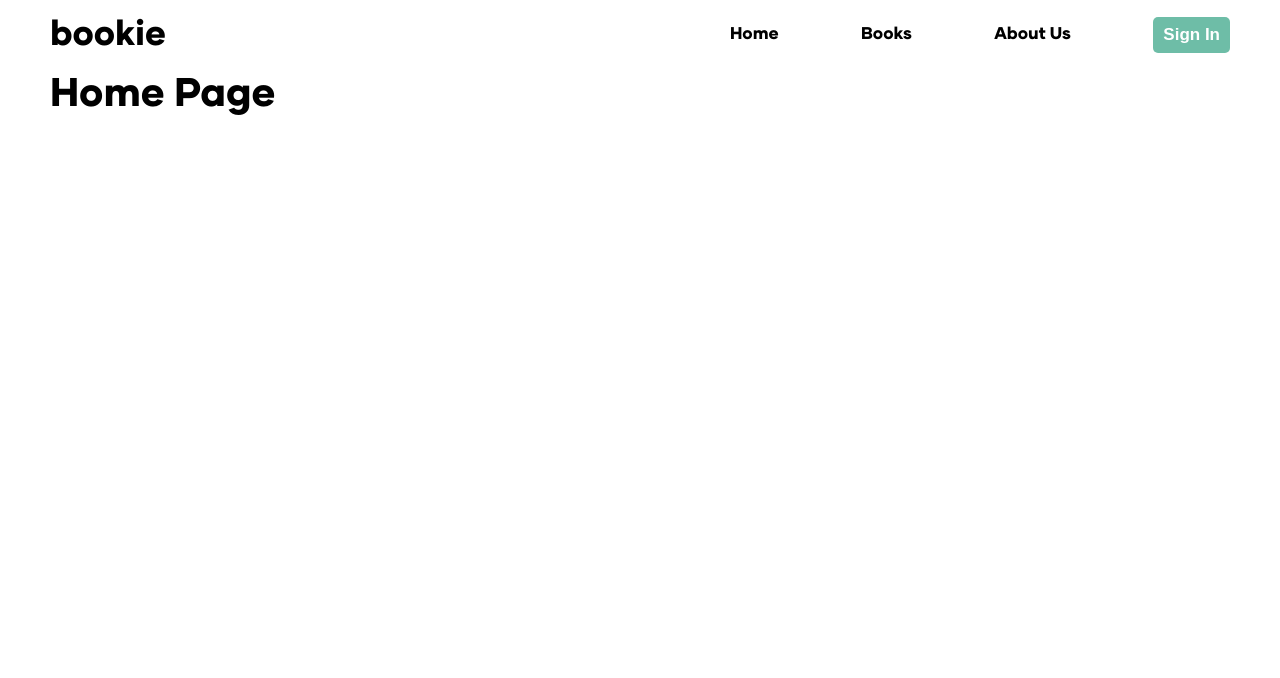
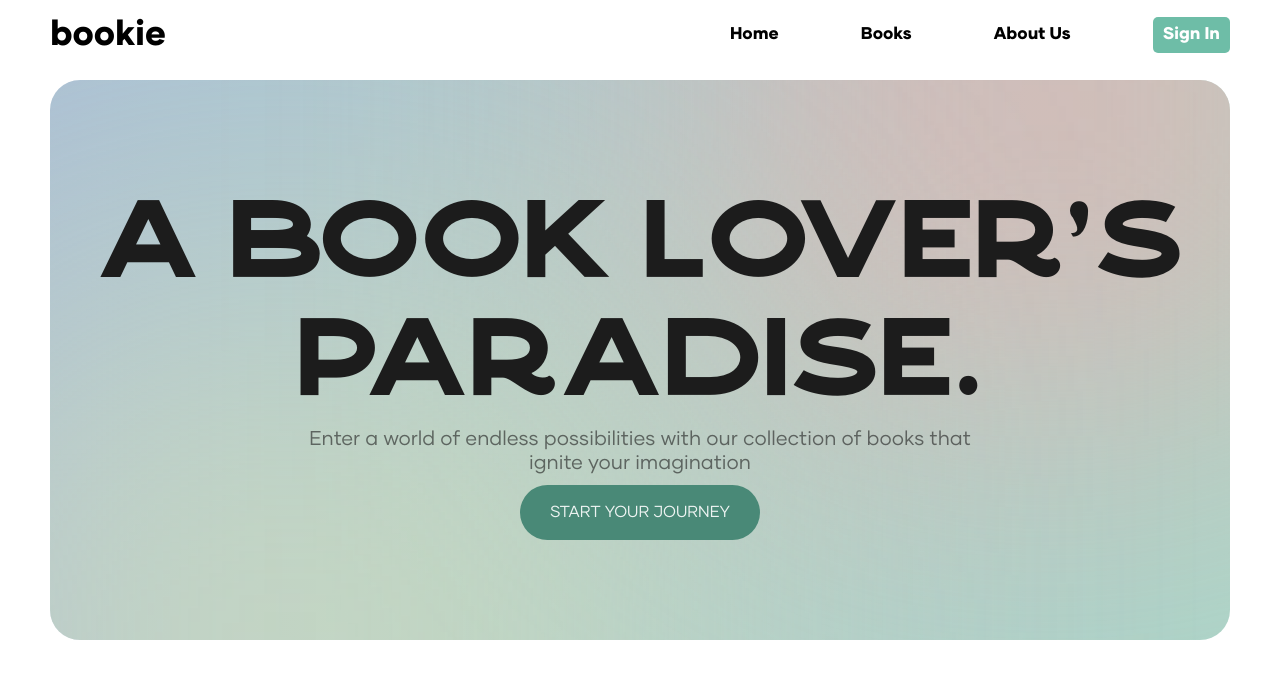
Before and after one commit to MuhammadJaafer/bookie, a Next.js app: page / in a window 1280 px wide. Shown: the top 678 px of the page. Built offline with nearby package versions, Linux system fonts and the light colour scheme; no server answers.

Commit message:
add hero section

```diff
--- a/src/app/layout.tsx
+++ b/src/app/layout.tsx
@@ -1,4 +1,4 @@
-import Navbar from "@/components/Navbar/Navbar";
+import Navbar from "@/components/Navbar/Navbar/Navbar";
 import Providers from "@/providers/providers";
 import localFont from "@next/font/local";
 import styles from "../styles/MainLayout.module.scss";
--- a/src/app/page.tsx
+++ b/src/app/page.tsx
@@ -1,12 +1,13 @@
 import Image from "next/image";
 import { Inter } from "next/font/google";
 import "../styles/GlobalStyles.scss";
+import Hero from "@/components/Home/Hero/Hero";
 const inter = Inter({ subsets: ["latin"] });
 
 export default function Home() {
   return (
     <main>
-      <h1>Home Page</h1>
+      <Hero />
     </main>
   );
 }
--- /dev/null
+++ b/src/components/Home/Hero/Hero.tsx
@@ -0,0 +1,22 @@
+import React from "react";
+import UI from "../../../styles/UI.module.scss";
+import styles from "../../../styles/Home.module.scss";
+type HeroProps = {};
+
+const Hero: React.FC<HeroProps> = () => {
+  return (
+    <div className={`${styles.hero}`}>
+      <div className={`${styles.hero_text}`}>
+        <h1>A book lover&apos;s paradise.</h1>
+        <h4>
+          Enter a world of endless possibilities with our collection of books
+          that ignite your imagination
+        </h4>
+        <button className={`${UI.btn_round}`}>Start Your Journey</button>
+      </div>
+      <div className={`${styles.hero_circle1}`}></div>
+      <div className={`${styles.hero_circle2}`}></div>
+    </div>
+  );
+};
+export default Hero;
--- a/src/components/Navbar/Navbar.tsx
+++ b/src/components/Navbar/Navbar/Navbar.tsx
@@ -1,5 +1,5 @@
 import React from "react";
-import styles from "../../styles/Navbar.module.scss";
+import styles from "../../../styles/Navbar.module.scss";
 import Link from "next/link";
 import SignIn from "./SignIn";
 type NavbarProps = {};
--- a/src/components/Navbar/SignIn.tsx
+++ b/src/components/Navbar/Navbar/SignIn.tsx
@@ -1,7 +1,7 @@
 "use client";
 import Link from "next/link";
 import React from "react";
-import UI from "../../styles/UI.module.scss";
+import UI from "../../../styles/UI.module.scss";
 import { useDispatch } from "react-redux";
 import { ToggleModal } from "@/redux/features/AuthModal/AuthModalSlice";
 import { auth } from "@/firebase/config";
@@ -26,19 +26,19 @@ const SignIn: React.FC<SignInProps> = () => {
             {loading ? <FiLoader /> : "Log out"}
           </button>
           <div className={`${UI.cartIcon}`}>
-            <div>{1}</div>
+            <div>{2}</div>
             <FiShoppingCart />
           </div>
         </>
       ) : (
-        <Link
-          href={"/"}
+        <button
           onClick={() => {
             dispatch(ToggleModal());
           }}
+          className={`${UI.btn}`}
         >
-          <button className={`${UI.btn}`}>Sign in</button>
-        </Link>
+          Sign in
+        </button>
       )}
     </>
   );
--- a/src/styles/GlobalStyles.scss
+++ b/src/styles/GlobalStyles.scss
@@ -15,10 +15,14 @@ body {
 
 body {
   font-family: var(--font-gilmer);
-  font-weight: 600;
+  font-weight: 500;
   font-size: 2rem;
 }
 a {
   color: inherit;
   text-decoration: none;
 }
+
+button {
+  font-family: inherit;
+}
--- /dev/null
+++ b/src/styles/Home.module.scss
@@ -0,0 +1,68 @@
+@use "./abstracts/variablies" as var;
+@use "./Animations.scss" as ani;
+
+.hero {
+  position: relative;
+  margin: 1rem 0 4rem 0;
+  width: 100%;
+  min-height: 50rem;
+  height: 70vh;
+  max-height: 80rem;
+  overflow: hidden;
+  display: flex;
+  align-items: center;
+  justify-content: center;
+  background: linear-gradient(
+    270deg,
+    rgba(110, 189, 167, 0.6) 0%,
+    rgba(109, 146, 189, 0.6) 100%
+  );
+  border-radius: 3rem;
+  &_text {
+    height: 100%;
+    width: 100%;
+    text-align: center;
+    display: flex;
+    flex-direction: column;
+    align-items: center;
+    justify-content: center;
+    gap: 1rem;
+    position: relative;
+    z-index: 2;
+    h1 {
+      font-family: var(--font-crafter);
+      font-weight: 400;
+      color: var.$color-grey-dark;
+      font-size: 11rem;
+    }
+    h4 {
+      color: rgba(var.$color-grey-dark, 0.6);
+      font-weight: 400;
+      font-size: 2rem;
+      max-width: 70rem;
+    }
+  }
+
+  &_circle1 {
+    position: absolute;
+    height: 50rem;
+    width: 60rem;
+    top: 0;
+    right: 0;
+    transform: translate(20%, -45%);
+    z-index: 1;
+    background: #f1abab;
+    filter: blur(200px);
+  }
+  &_circle2 {
+    position: absolute;
+    height: 50rem;
+    width: 60rem;
+    bottom: 0;
+    left: 0;
+    transform: translate(-10%, 50%);
+    z-index: 1;
+    background: #ecf1ab;
+    filter: blur(250px);
+  }
+}
--- a/src/styles/UI.module.scss
+++ b/src/styles/UI.module.scss
@@ -47,6 +47,18 @@
     }
     @include ani.animate(rotate, 1s, linear, infinite);
   }
+}
+
+.btn_round {
+  background: var.$color-primary-dark;
+  color: rgba(var.$color-white, 0.9);
+  padding: 1.8rem 3rem;
+  font-weight: 400;
+  border-radius: 3rem;
+  border: none;
+  cursor: pointer;
+  font-size: 1.6rem;
+  text-transform: uppercase;
 }
 
 .secondaryText {
--- a/src/styles/abstracts/_variablies.scss
+++ b/src/styles/abstracts/_variablies.scss
@@ -1,5 +1,6 @@
 //COLORS
 $color-primary: #6ebda7;
+$color-primary-dark: #498977;
 $color-secondary: #2978a0;
 $color-tertiary: #a63446;
 $color-tertiary-light: #c80f2b;
```
